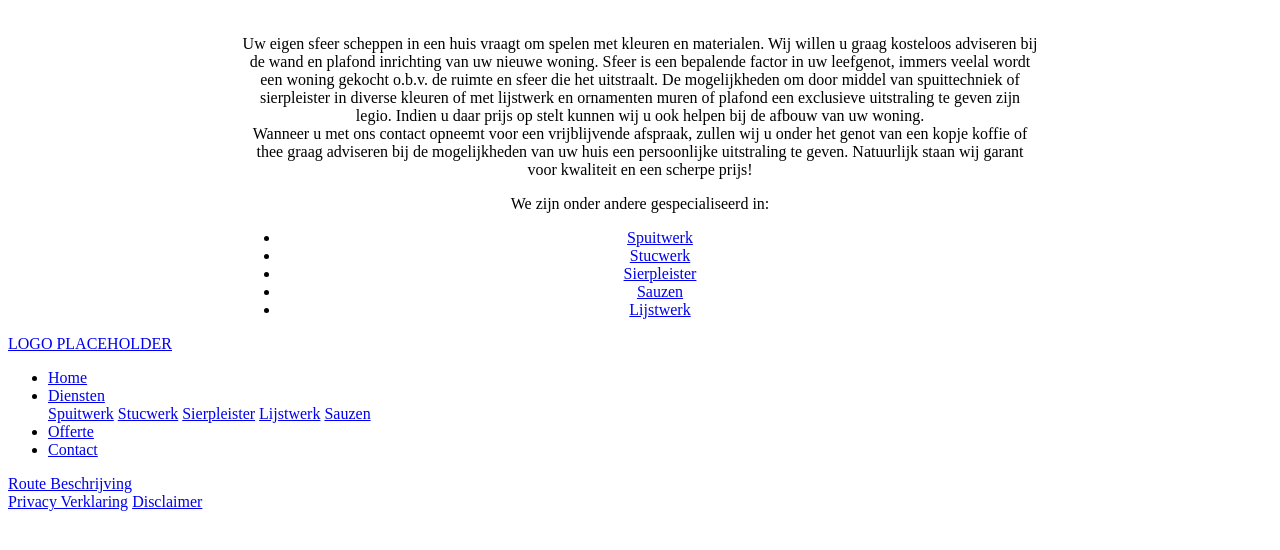
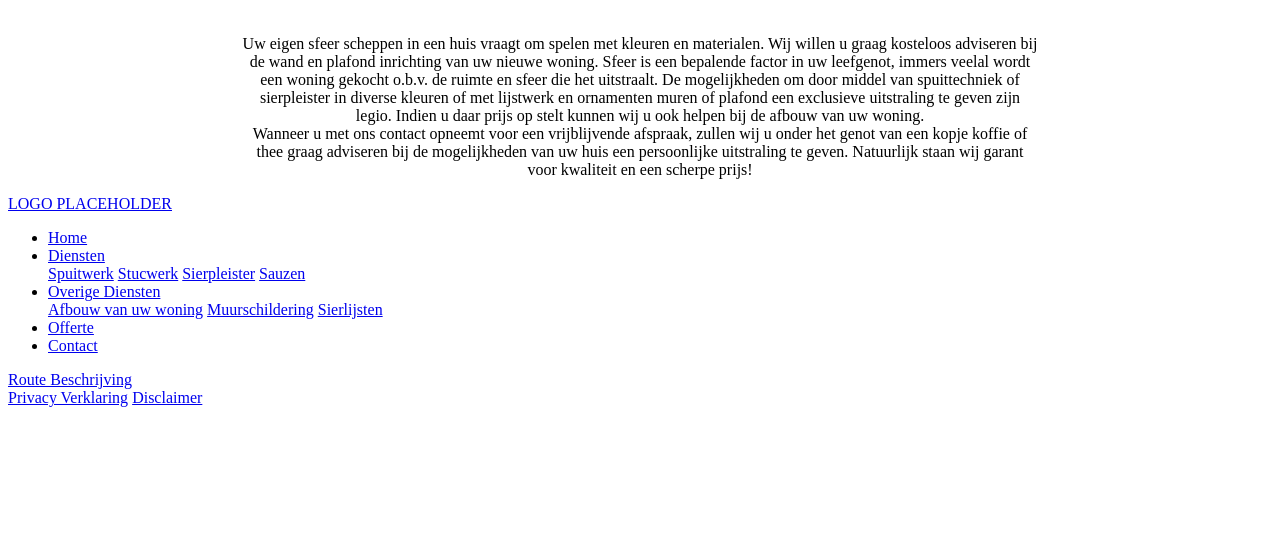
Before and after one commit to mitchellnoordmans/Duiveman_Site, a Django app: page / in a window 1280 px wide. Shown: the part 219-769 px from the top of the page. Run offline with Django 4.2, Linux system fonts and the light colour scheme.

Commit message:
second commit

```diff
--- a/Duiveman_Site/urls.py
+++ b/Duiveman_Site/urls.py
@@ -4,7 +4,7 @@ from django.urls import path
 from core.views import ( home, diensten,
                          offerte, spuitwerk, stucwerk,
                          sierpleister, sauzen, lijstwerk, contact,
-                          disclaimer, privacy_verklaring )
+                          disclaimer, privacy_verklaring, afbouw, muurschildering, overige_diensten )
 
 urlpatterns = [
     path('admin/', admin.site.urls),
@@ -19,4 +19,7 @@ urlpatterns = [
     path('contact/', contact, name='contact'),
     path('disclaimer/', disclaimer, name='disclaimer'),
     path('privacy_verklaring/', privacy_verklaring, name='privacy_verklaring'),
+    path('afbouw/', afbouw, name='afbouw'),
+    path('muurschildering', muurschildering, name='muurschildering'),
+    path('overige_diensten/', overige_diensten, name='overige_diensten'),
 ]
--- a/core/admin.py
+++ b/core/admin.py
@@ -1,11 +1,11 @@
 from django.contrib import admin
 
-from .models import Offerte, Service, StucProject, SierpleisterProject, PaintingProject, SausProject, LijstwerkProject
+from .models import Offerte, Service, StucProject, SierpleisterProject, MuurschilderingProject, SausProject, LijstwerkProject
 
 admin.site.register(Offerte)
 admin.site.register(Service)
 admin.site.register(StucProject)
 admin.site.register(SierpleisterProject)
-admin.site.register(PaintingProject)
+admin.site.register(MuurschilderingProject)
 admin.site.register(SausProject)
 admin.site.register(LijstwerkProject)
--- a/core/models.py
+++ b/core/models.py
@@ -26,9 +26,9 @@ class StucProject(models.Model):
     def __str__(self):
         return self.title
 
-class PaintingProject(models.Model):
+class MuurschilderingProject(models.Model):
     title = models.CharField(max_length=100)
-    image_url = models.ImageField(upload_to='painting/')
+    image_url = models.ImageField(upload_to='muurschildering/')
 
     def __str__(self):
         return self.title
--- a/core/templates/core/base.html
+++ b/core/templates/core/base.html
@@ -20,14 +20,22 @@
                         <a href="{% url 'spuitwerk' %}">Spuitwerk</a>
                         <a href="{% url 'stucwerk' %}">Stucwerk</a>
                         <a href="{% url 'sierpleister' %}">Sierpleister</a>
-                        <a href="{% url 'lijstwerk' %}">Lijstwerk</a>
                         <a href="{% url 'sauzen' %}">Sauzen</a>
+                    </div>
+                </li>
+                <li class="dropdown">
+                    <a href="{% url 'overige_diensten' %}">Overige Diensten</a>
+                    <div class="dropdown-content">
+                        <a href="{% url 'afbouw' %}">Afbouw van uw woning</a>
+                        <a href="{% url 'muurschildering' %}">Muurschildering</a>
+                        <a href="{% url 'lijstwerk' %}">Sierlijsten</a>
                     </div>
                 </li>
                 <li><a href="{% url 'offerte' %}">Offerte</a></li>
                 <li><a href="{% url 'contact' %}">Contact</a></li>
             </ul>
         </nav>
+
     </header>
 
     <!-- Add your footer here -->
@@ -38,8 +46,8 @@
             </a>
         </div>
         <div class="footer-links">
-            <a href="url 'privacy_verklaring'">Privacy Verklaring</a>
-            <a href="url 'disclaimer'">Disclaimer</a>
+            <a href="{% url 'privacy_verklaring' %}">Privacy Verklaring</a>
+            <a href="{% url 'disclaimer' %}">Disclaimer</a>
         </div>
     </footer>
 
--- a/core/templates/core/home.html
+++ b/core/templates/core/home.html
@@ -20,16 +20,6 @@
             Wanneer u met ons contact opneemt voor een vrijblijvende afspraak, zullen wij u onder het genot van een kopje koffie of thee graag adviseren bij de mogelijkheden van uw huis een persoonlijke uitstraling te geven.
             Natuurlijk staan wij garant voor kwaliteit en een scherpe prijs!
         </p>
-        <p>
-            We zijn onder andere gespecialiseerd in:
-        </p>
-        <ul>
-            <li><a href="spuitwerk/">Spuitwerk</a></li>
-            <li><a href="stucwerk/">Stucwerk</a></li>
-            <li><a href="sierpleister/">Sierpleister</a></li>
-            <li><a href="sauzen/">Sauzen</a></li>
-            <li><a href="lijstwerk/">Lijstwerk</a></li>
-        </ul>
     </div>
 </main>
 {% endblock %}
--- /dev/null
+++ b/core/templates/core/overige_diensten.html
@@ -0,0 +1,6 @@
+
+
+
+<li><a href="{% url 'lijstwerk' %}">Sierlijsten</a></li>
+<li><a href="{% url 'afbouw' %}">Afbouw van uw woning</a></li>
+<li><a href="{% url 'muurschildering' %}">Muurschildering</a></li>
--- a/core/views.py
+++ b/core/views.py
@@ -44,3 +44,12 @@ def disclaimer(request):
 
 def privacy_verklaring(request):
     return render(request, 'privacy_verklaring.html')
+
+def afbouw(request):
+    return render(request, 'afbouw.html')
+
+def muurschildering(request):
+    return render(request, 'muurschildering.html')
+
+def overige_diensten(request):
+    return render(request, 'overige_diensten.html')
```
Also changed, not shown: core/templates/core/diensten.html (+5 -8 lines), core/templates/core/sierpleister.html (+18 -0 lines), core/migrations/0001_initial.py, core/migrations/0002_sausproject_alter_paintingproject_image_url.py (deleted), core/templates/core/muurschildering.html (added), db.sqlite3.
